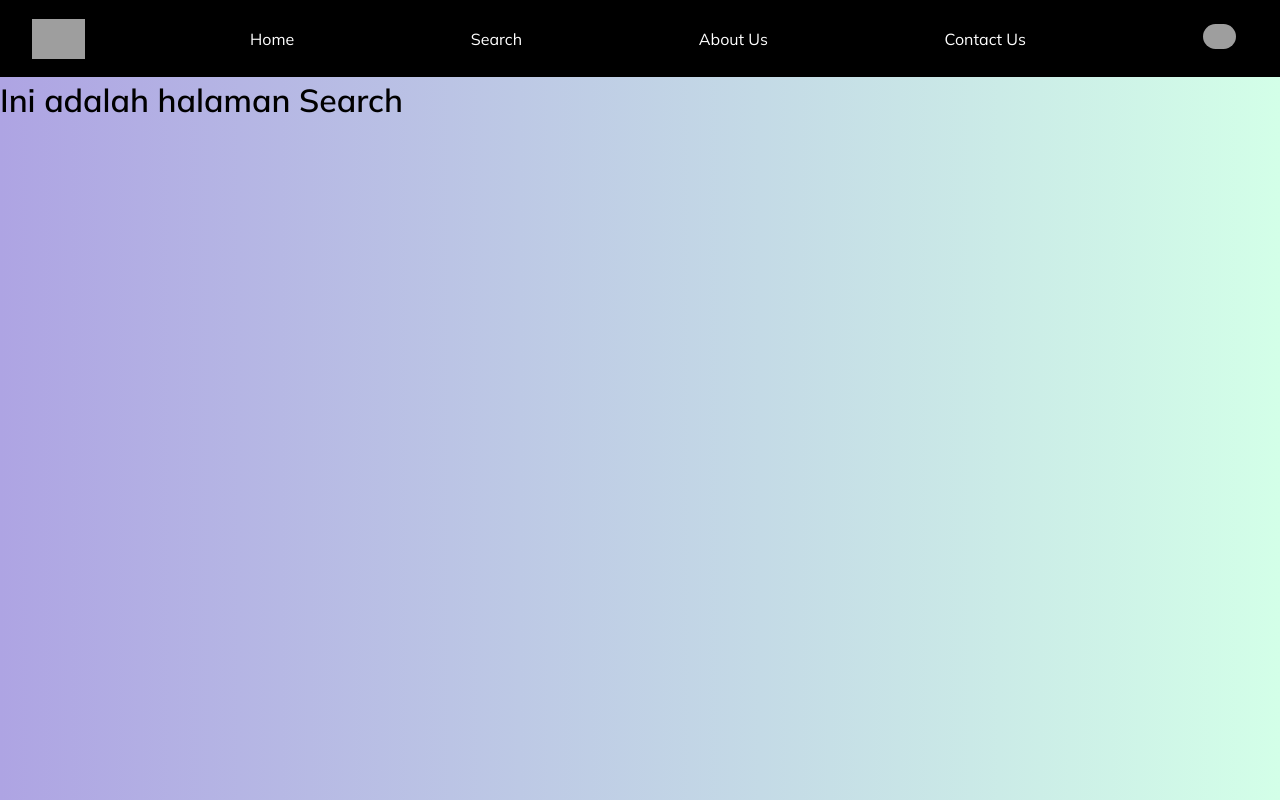
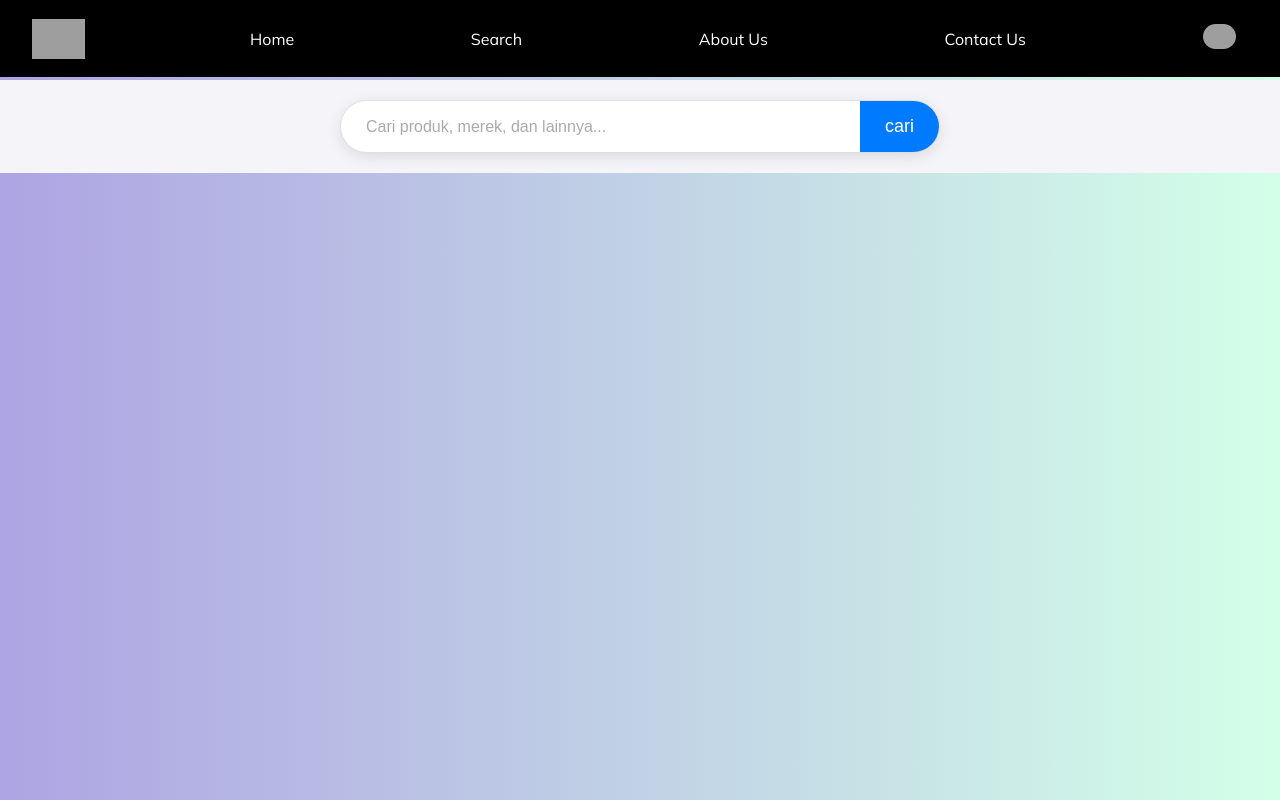
Before and after one commit to KatherinYuliana/Tubes-RPLL, a Vue app in the folder PlasticHB/: page /search in a window 1280 px wide. Built offline with nearby package versions, Linux system fonts and the light colour scheme; grey boxes are pictures that could not be loaded.

Commit message:
Search.vue

```diff
--- a/PlasticHB/src/pages/Member/Search.vue
+++ b/PlasticHB/src/pages/Member/Search.vue
@@ -1,12 +1,107 @@
 <script setup>
 import Navbar from "@/components/Navbar.vue"
+import ProductDetail from "../../components/ProductDetail.vue";
 </script>
 
 <template>
   <header>
     <Navbar />
   </header>
-  <div>
-    <h1>Ini adalah halaman Search</h1>
+  <div class="search-section">
+    <form @submit.prevent="handleSearch" class="search-form">
+      <div class="search-box">
+        <input type="search" id="search-input-form" placeholder="Cari produk, merek, dan lainnya..."
+          v-model="searchQuery">
+        <button type="submit" aria-label="Cari">
+          <p>cari</p>
+        </button>
+      </div>
+    </form>
   </div>
 </template>
+
+<script>
+export default {
+  name: 'SearchComponent', // Nama komponen multi-kata
+  data() {
+    return {
+      searchQuery: ''
+    };
+  },
+  methods: {
+    handleSearch() {
+      if (this.searchQuery.trim()) {
+        alert(`Mencari untuk: ${this.searchQuery}`);
+      }
+    }
+  }
+}
+</script>
+
+<style scoped>
+/* Menggunakan scoped agar gaya ini hanya berlaku untuk komponen ini */
+
+.search-section {
+  padding: 20px;
+  background-color: #f4f4f9;
+  display: flex;
+  justify-content: center;
+  align-items: center;
+}
+
+.search-form {
+  width: 100%;
+  max-width: 600px;
+  /* Batas lebar maksimum agar tidak terlalu lebar di layar besar */
+}
+
+.search-box {
+  display: flex;
+  /* Mengaktifkan flexbox untuk menata input dan tombol */
+  align-items: center;
+  width: 100%;
+  background-color: white;
+  border-radius: 50px;
+  /* Membuat sudut menjadi sangat bulat */
+  box-shadow: 0 4px 15px rgba(0, 0, 0, 0.1);
+  /* Efek bayangan yang halus */
+  overflow: hidden;
+  /* Memastikan sudut tombol mengikuti sudut kontainer */
+  border: 1px solid #e0e0e0;
+}
+
+#search-input-form {
+  flex-grow: 1;
+  /* Membuat input memenuhi sisa ruang */
+  border: none;
+  outline: none;
+  /* Menghilangkan outline saat di-klik */
+  padding: 15px 25px;
+  font-size: 16px;
+  background-color: transparent;
+  color: #333;
+}
+
+#search-input-form::placeholder {
+  color: #aaa;
+}
+
+button[type="submit"] {
+  display: flex;
+  align-items: center;
+  justify-content: center;
+  border: none;
+  background-color: #007bff;
+  /* Warna biru yang menarik */
+  color: white;
+  padding: 15px 25px;
+  cursor: pointer;
+  font-size: 18px;
+  transition: background-color 0.3s ease;
+}
+
+button[type="submit"]:hover {
+  background-color: #0056b3;
+  /* Warna menjadi lebih gelap saat hover */
+}
+</style>
```
